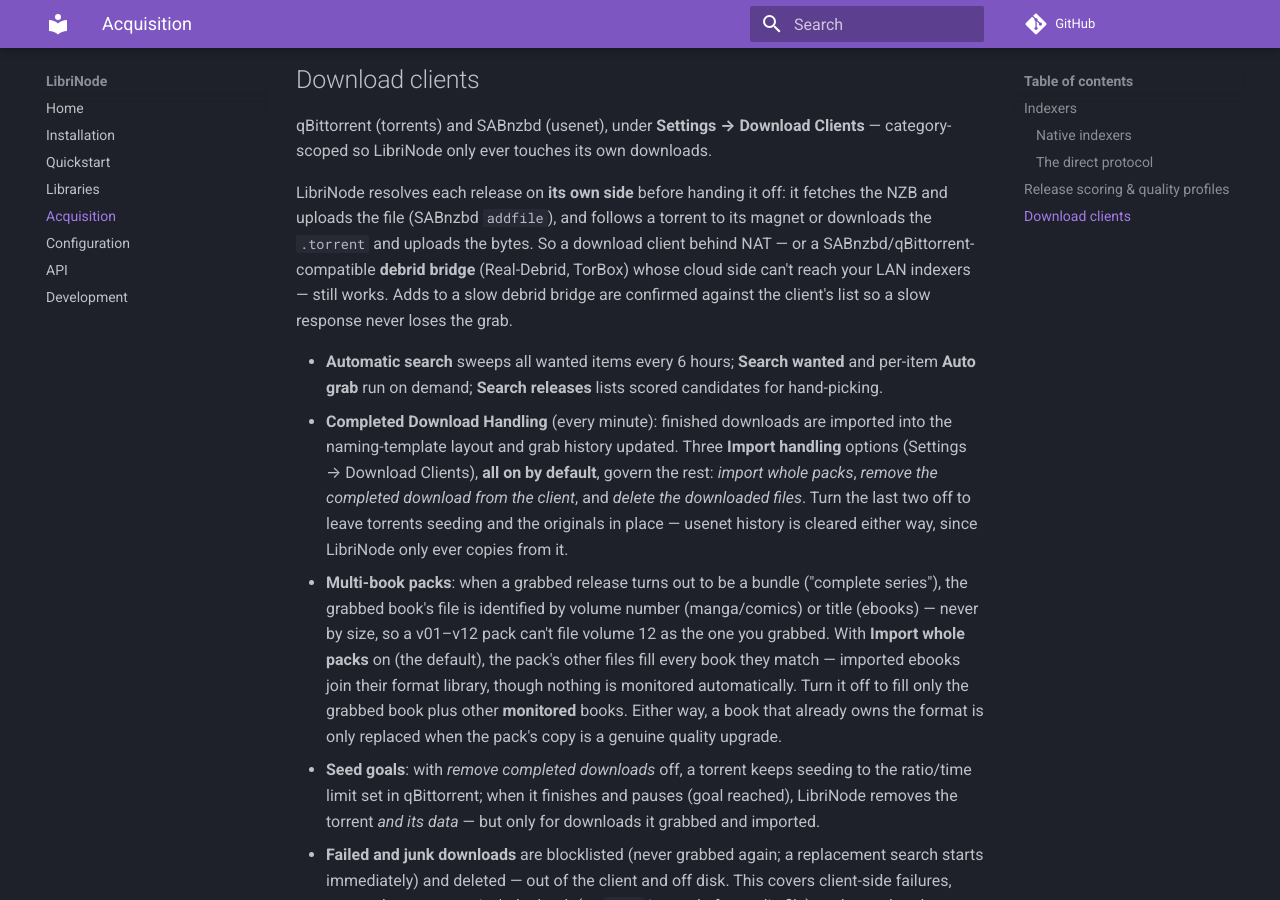
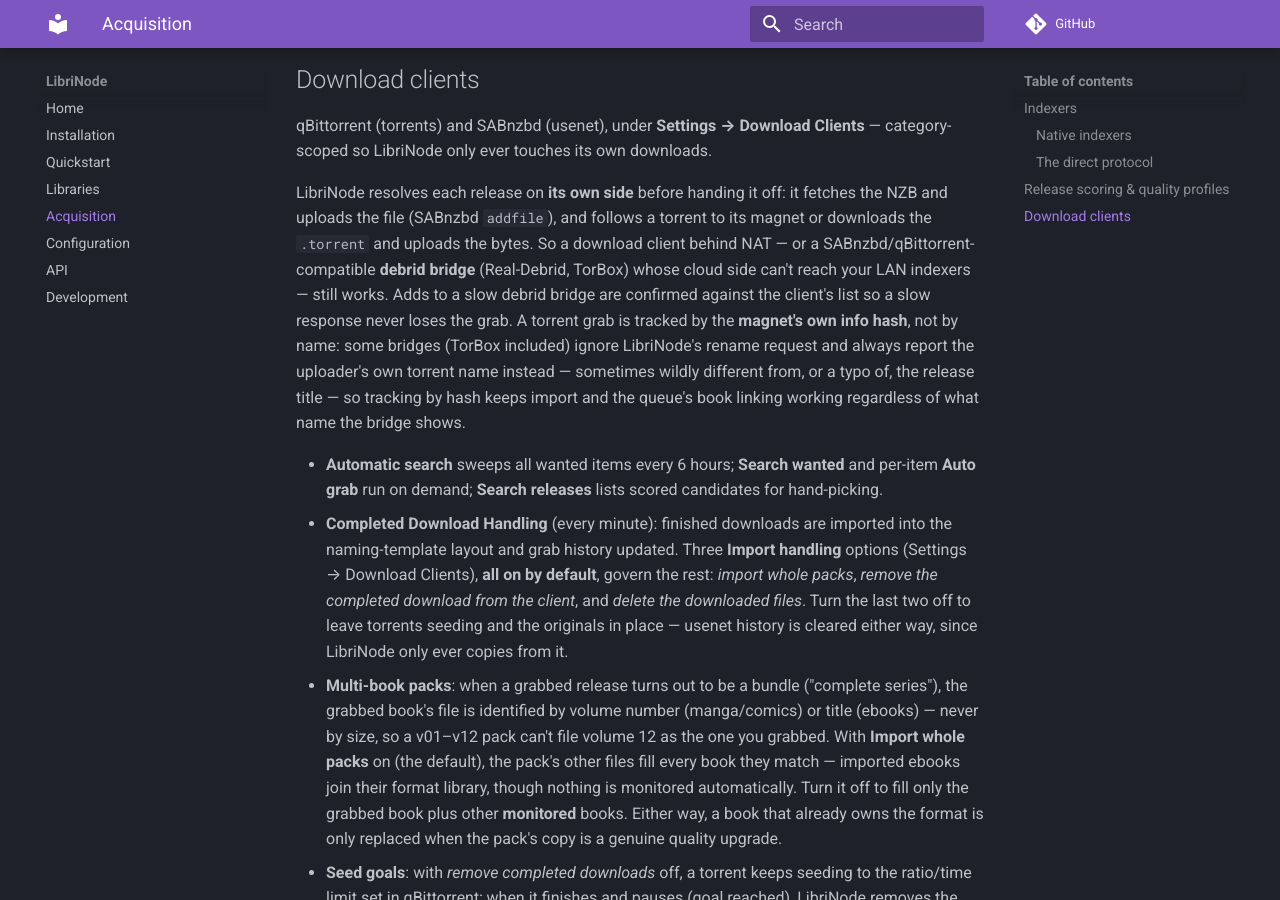
Before and after one commit to obstruct-exit-emit/LibriNode, an MkDocs documentation site: the page built from docs/acquisition.md, in a window 1280 px wide and 900 px high, scrolled down 2889 px. Built offline with MkDocs 1.6.1 and Material for MkDocs 9.7.7, drawn with Linux system fonts in a browser that asks for light colours; comment, search, counter and statistics services are not loaded.

Commit message:
Docs: note that torrent grabs are tracked by magnet hash, not name
Catches up acquisition.md on the magnet-hash tracking fix: a debrid
bridge (TorBox confirmed) can ignore LibriNode's rename request and
report its own torrent name back instead, so tracking by the magnet's
own info hash is what keeps import and queue linking working
regardless.

Co-Authored-By: Claude Haiku 4.5 <noreply@anthropic.com>

```diff
--- a/docs/acquisition.md
+++ b/docs/acquisition.md
@@ -140,7 +140,12 @@ torrent to its magnet or downloads the `.torrent` and uploads the bytes. So a
 download client behind NAT — or a SABnzbd/qBittorrent-compatible **debrid
 bridge** (Real-Debrid, TorBox) whose cloud side can't reach your LAN
 indexers — still works. Adds to a slow debrid bridge are confirmed against the
-client's list so a slow response never loses the grab.
+client's list so a slow response never loses the grab. A torrent grab is
+tracked by the **magnet's own info hash**, not by name: some bridges (TorBox
+included) ignore LibriNode's rename request and always report the
+uploader's own torrent name instead — sometimes wildly different from, or a
+typo of, the release title — so tracking by hash keeps import and the
+queue's book linking working regardless of what name the bridge shows.
 
 - **Automatic search** sweeps all wanted items every 6 hours; **Search
   wanted** and per-item **Auto grab** run on demand; **Search releases**
```
